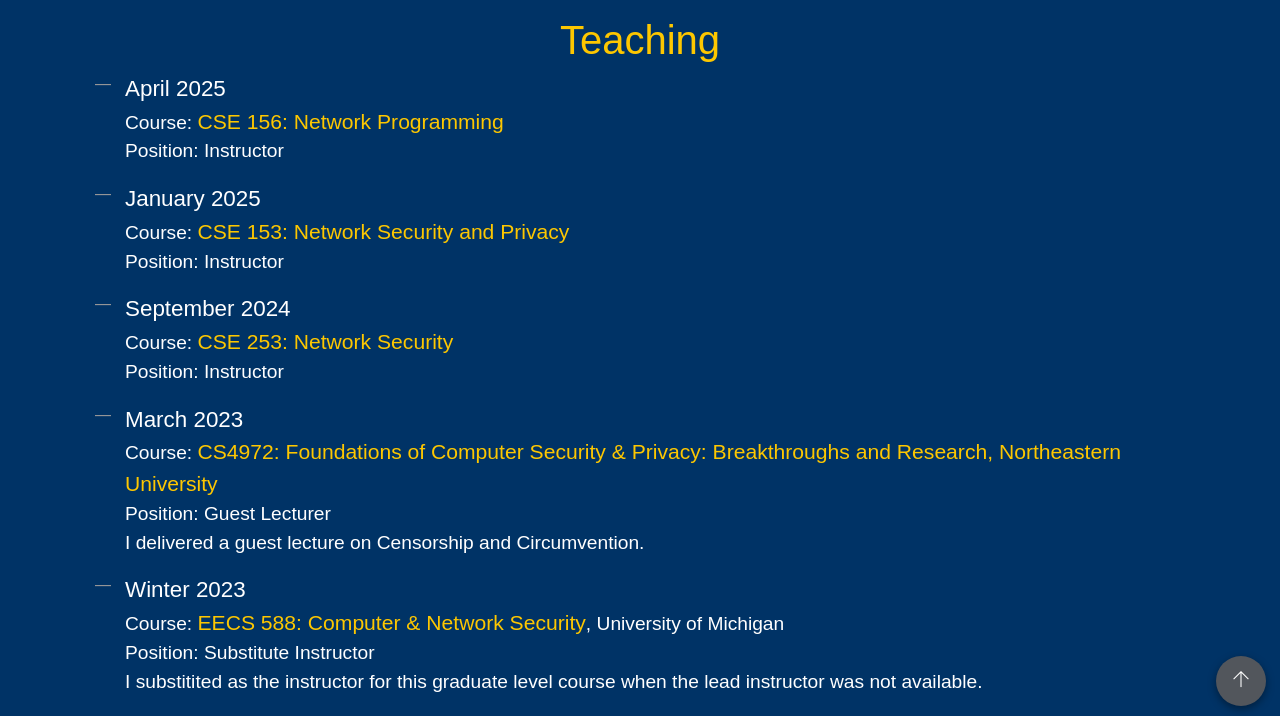
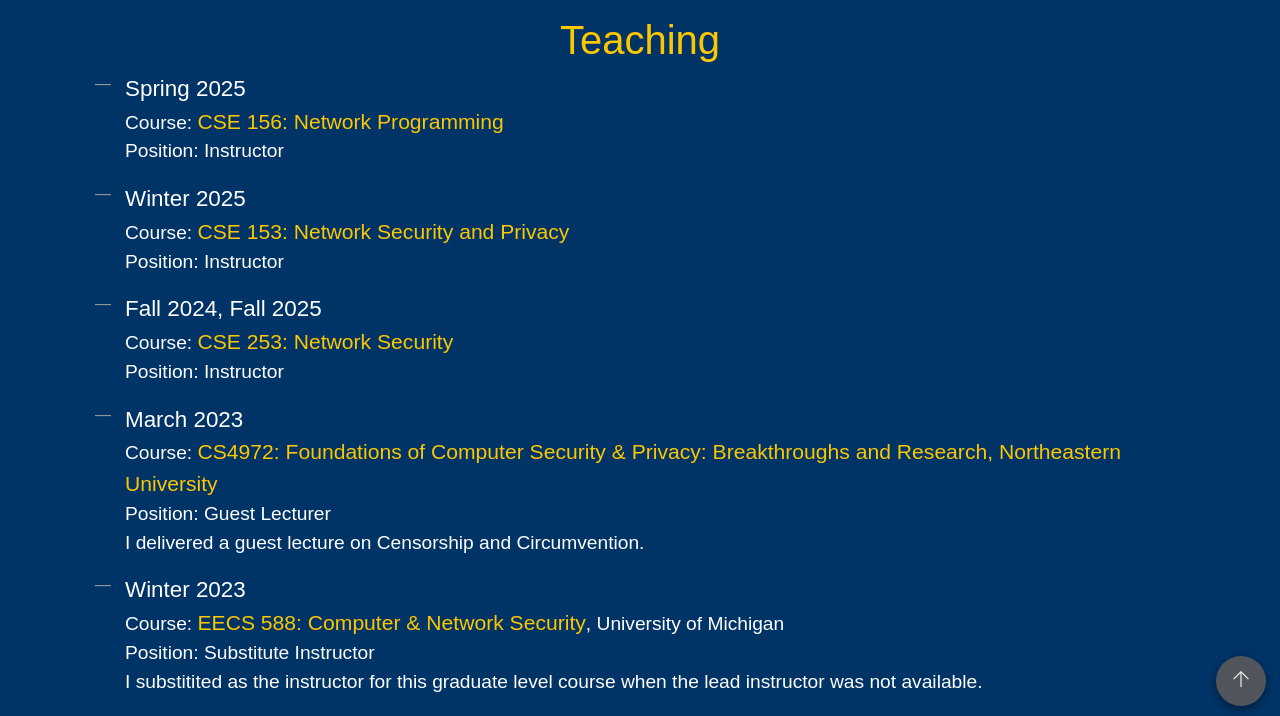
Before and after one commit to ramakrishnansr/ramakrishnansr.github.io, a Jekyll site: the page built from index.html, in a window 1280 px wide and 900 px high, scrolled down 3281 px, cut to the strip 184-900 px from the top of the window. Built offline with Jekyll 4.4.1, drawn with Linux system fonts in a browser that asks for light colours; nearby versions of some CDN libraries; some web fonts are replaced.

Commit message:
Pushing CSE 253 information

```diff
--- a/_data/teaching.yml
+++ b/_data/teaching.yml
@@ -1,14 +1,14 @@
 - key: teaching7
-  date: April 2025
+  date: Spring 2025
   class: '<a href="teaching/cse156-spring25" target="_blank">CSE 156: Network Programming</a>'
   position: 'Instructor'
 - key: teaching6
-  date: January 2025
+  date: Winter 2025
   class: '<a href="teaching/cse153-winter25" target="_blank">CSE 153: Network Security and Privacy</a>'
   position: 'Instructor'
 - key: teaching5
-  date: September 2024
-  class: '<a href="teaching/cse253-fall24" target="_blank">CSE 253: Network Security</a>'
+  date: Fall 2024, Fall 2025
+  class: '<a href="teaching/cse253-fall25" target="_blank">CSE 253: Network Security</a>'
   position: 'Instructor'
 - key: teaching4
   date: March 2023
```
Also changed, not shown: teaching/cse253-fall25.html (added, +17 -0 lines).
